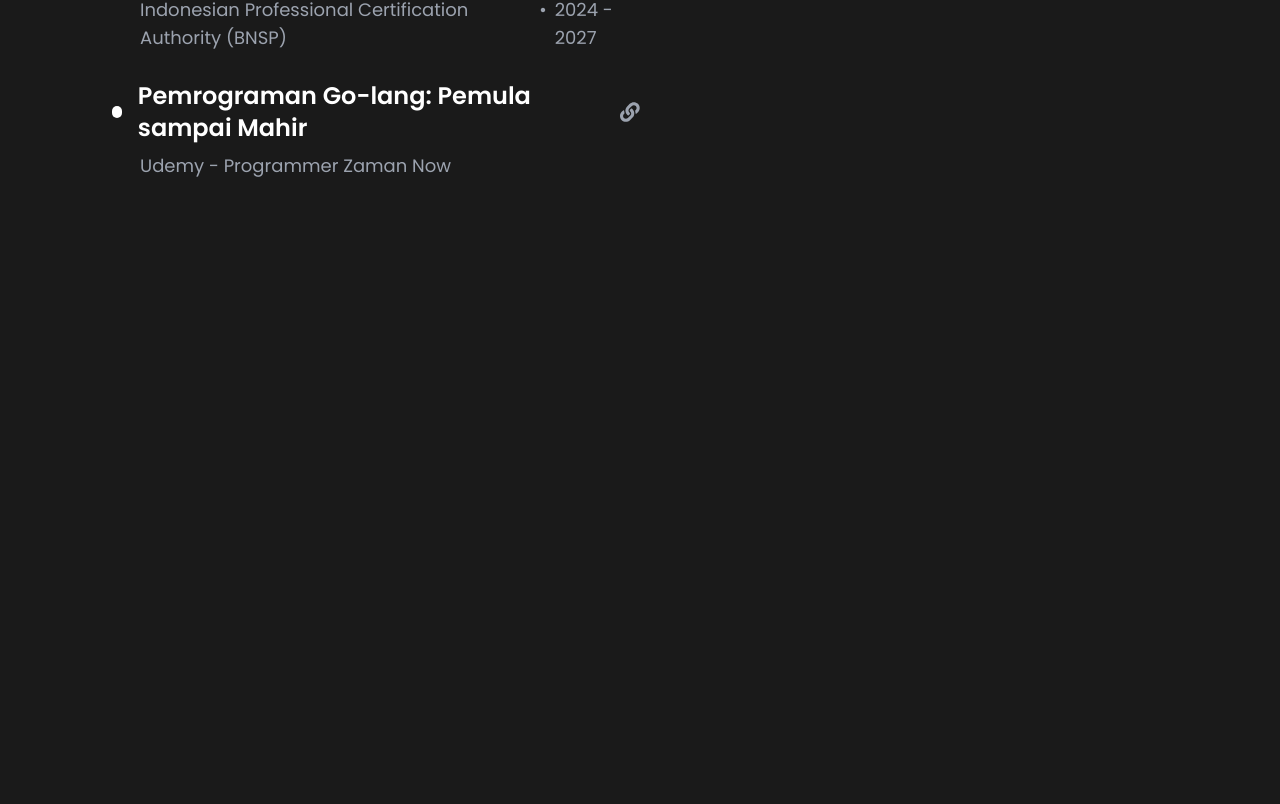
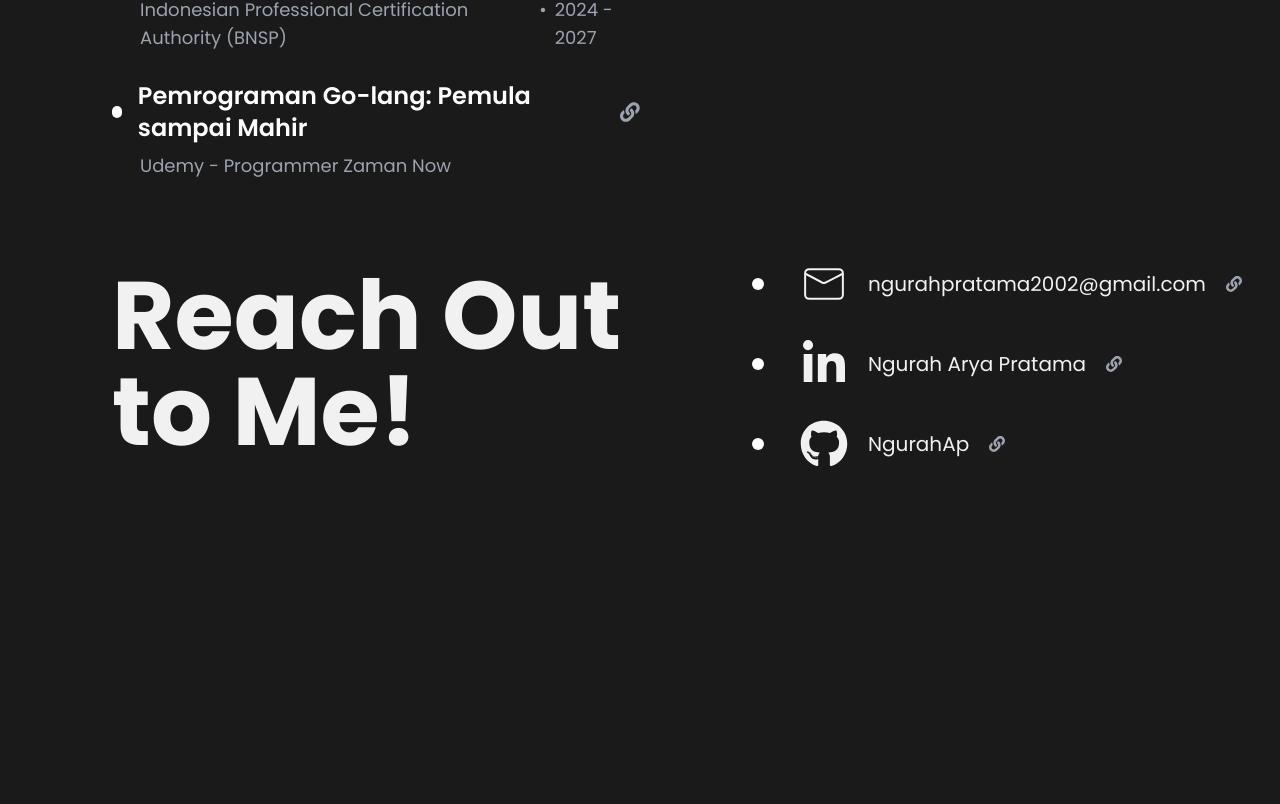
Before and after one commit to NgurahAp/portfolio_react, a React (Vite) app: page / in a window 1280 px wide. Shown: the part 3076-3880 px from the top of the page. Before the commit the page ends 3256 px from the top, so only its background shows below. Built offline with nearby package versions, Linux system fonts and the light colour scheme; a web font is replaced by a local one.

Commit message:
Done footer

```diff
--- /dev/null
+++ b/src/components/ContactUs.jsx
@@ -0,0 +1,177 @@
+import React, { useRef } from "react";
+import { motion, useInView } from "framer-motion";
+import { CiMail } from "react-icons/ci";
+import { FaLinkedinIn } from "react-icons/fa6";
+import { FaGithub, FaLink } from "react-icons/fa";
+
+export const ContactUs = () => {
+  const sectionRef = useRef(null);
+  const isInView = useInView(sectionRef, { once: false, amount: 0.3 });
+
+  // Title animation that triggers on scroll
+  const titleVariants = {
+    hidden: {
+      opacity: 0,
+      scale: 0.5,
+      y: 100,
+    },
+    visible: {
+      opacity: 1,
+      scale: 1,
+      y: 0,
+      transition: {
+        type: "spring",
+        damping: 12,
+        stiffness: 100,
+        mass: 1,
+      },
+    },
+  };
+
+  // Container for contact items
+  const containerVariants = {
+    hidden: {},
+    visible: {
+      transition: {
+        staggerChildren: 0.15,
+        delayChildren: 0.2,
+      },
+    },
+  };
+
+  // Individual contact item animation
+  const itemVariants = {
+    hidden: {
+      opacity: 0,
+      x: 100,
+      rotate: -10,
+    },
+    visible: {
+      opacity: 1,
+      x: 0,
+      rotate: 0,
+      transition: {
+        type: "spring",
+        damping: 20,
+        stiffness: 150,
+      },
+    },
+  };
+
+  // Dot animation
+  const dotVariants = {
+    hidden: { scale: 0 },
+    visible: {
+      scale: 1,
+      transition: {
+        type: "spring",
+        stiffness: 300,
+        damping: 10,
+      },
+    },
+  };
+
+  const contacts = [
+    {
+      icon: <CiMail className="text-5xl mr-5" />,
+      text: "ngurahpratama2002@gmail.com",
+    },
+    {
+      icon: <FaLinkedinIn className="text-5xl mr-5" />,
+      text: "Ngurah Arya Pratama",
+    },
+    {
+      icon: <FaGithub className="text-5xl mr-5" />,
+      text: "NgurahAp",
+    },
+  ];
+
+  return (
+    <>
+      <section ref={sectionRef} className="h-[60vh] flex overflow-hidden">
+        <div className="w-1/2 flex items-center pl-28">
+          <motion.h1
+            className="font-bold text-8xl"
+            variants={titleVariants}
+            initial="hidden"
+            animate={isInView ? "visible" : "hidden"}
+          >
+            Reach Out to Me!
+          </motion.h1>
+        </div>
+
+        <motion.div
+          className="w-1/2 flex flex-col pl-28 justify-center space-y-8"
+          variants={containerVariants}
+          initial="hidden"
+          animate={isInView ? "visible" : "hidden"}
+        >
+          {contacts.map((contact, index) => (
+            <motion.div
+              key={index}
+              className="flex items-center group cursor-pointer"
+              variants={itemVariants}
+              whileHover={{
+                x: 20,
+                transition: { type: "spring", stiffness: 400, damping: 20 },
+              }}
+            >
+              <motion.div
+                className="w-3 h-3 bg-white rounded-full mr-9"
+                variants={dotVariants}
+                whileHover={{
+                  scale: 1.5,
+                  transition: {
+                    type: "spring",
+                    stiffness: 300,
+                    damping: 10,
+                  },
+                }}
+              />
+              <motion.div
+                className="flex items-center"
+                whileHover={{ scale: 1.02 }}
+                transition={{ type: "spring", stiffness: 400, damping: 20 }}
+              >
+                <motion.div
+                  whileHover={{
+                    rotate: [0, -10, 10, -10, 0],
+                    transition: {
+                      duration: 0.5,
+                      ease: "easeInOut",
+                    },
+                  }}
+                >
+                  {contact.icon}
+                </motion.div>
+                <h1 className="text-xl">{contact.text}</h1>
+                <motion.div
+                  className="ml-5"
+                  whileHover={{
+                    rotate: 360,
+                    scale: 1.2,
+                    transition: {
+                      duration: 0.5,
+                      type: "spring",
+                      stiffness: 200,
+                      damping: 10,
+                    },
+                  }}
+                >
+                  <FaLink className="text-gray-400" />
+                </motion.div>
+              </motion.div>
+            </motion.div>
+          ))}
+        </motion.div>
+      </section>
+      <section className="h-screen flex items-center justify-center text-3xl text-center px-36">
+        I appreciate your interest in my portfolio. I'm passionate about
+        continuous learning and collaboration in the ever-evolving tech
+        landscape.
+      </section>
+    </>
+  );
+};
+
+export default ContactUs;
--- a/src/components/Navbar.jsx
+++ b/src/components/Navbar.jsx
@@ -3,8 +3,7 @@ import { motion, AnimatePresence } from "framer-motion";
 import { X } from "lucide-react";
 import { Introduction } from "./Introduction";
 import { Skills } from "./Skills";
-import { MyProject } from "./MyProject";
-import { Experience } from "./Experience";
+
 
 export const Navbar = () => {
   const [isOpen, setIsOpen] = useState(false);
@@ -169,8 +168,7 @@ export const Navbar = () => {
       </nav>
       <Introduction isOpen={isOpen} />
       <Skills isOpen={isOpen} />
-      <MyProject />
-      <Experience />
+
     </>
   );
 };
--- a/src/components/Skills.jsx
+++ b/src/components/Skills.jsx
@@ -1,6 +1,9 @@
 import { useEffect, useRef, useState } from "react";
 import { motion } from "framer-motion";
 import PropTypes from "prop-types";
+import { MyProject } from "./MyProject";
+import { Experience } from "./Experience";
+import { ContactUs } from "./ContactUs.JSX";
 
 export const Skills = ({ isOpen }) => {
   const [isVisible, setIsVisible] = useState(false);
@@ -75,6 +78,7 @@ export const Skills = ({ isOpen }) => {
   }, []);
 
   return (
+    <>
       <motion.section
         ref={sectionRef}
         className="h-screen flex flex-col justify-center px-20 text-[#dfdad5] py-28"
@@ -180,7 +184,8 @@ export const Skills = ({ isOpen }) => {
                 <span className="mx-2">|</span>
                 <span className="">Dart</span> <span className="mx-2">|</span>
                 <span className="">MySQL</span> <span className="mx-2">|</span>
-              <span className="">Firebase</span> <span className="mx-2">|</span>
+                <span className="">Firebase</span>{" "}
+                <span className="mx-2">|</span>
                 <span className="">PHP</span> <span className="mx-2">|</span>
                 <span className="font-bold">Laravel</span>{" "}
                 <span className="mx-2">|</span>
@@ -224,6 +229,10 @@ export const Skills = ({ isOpen }) => {
           </div>
         </div>
       </motion.section>
+      <MyProject />
+      <Experience />
+      <ContactUs />
+    </>
   );
 };
 
```
Lines whose indentation alone changed are shown as unchanged.
